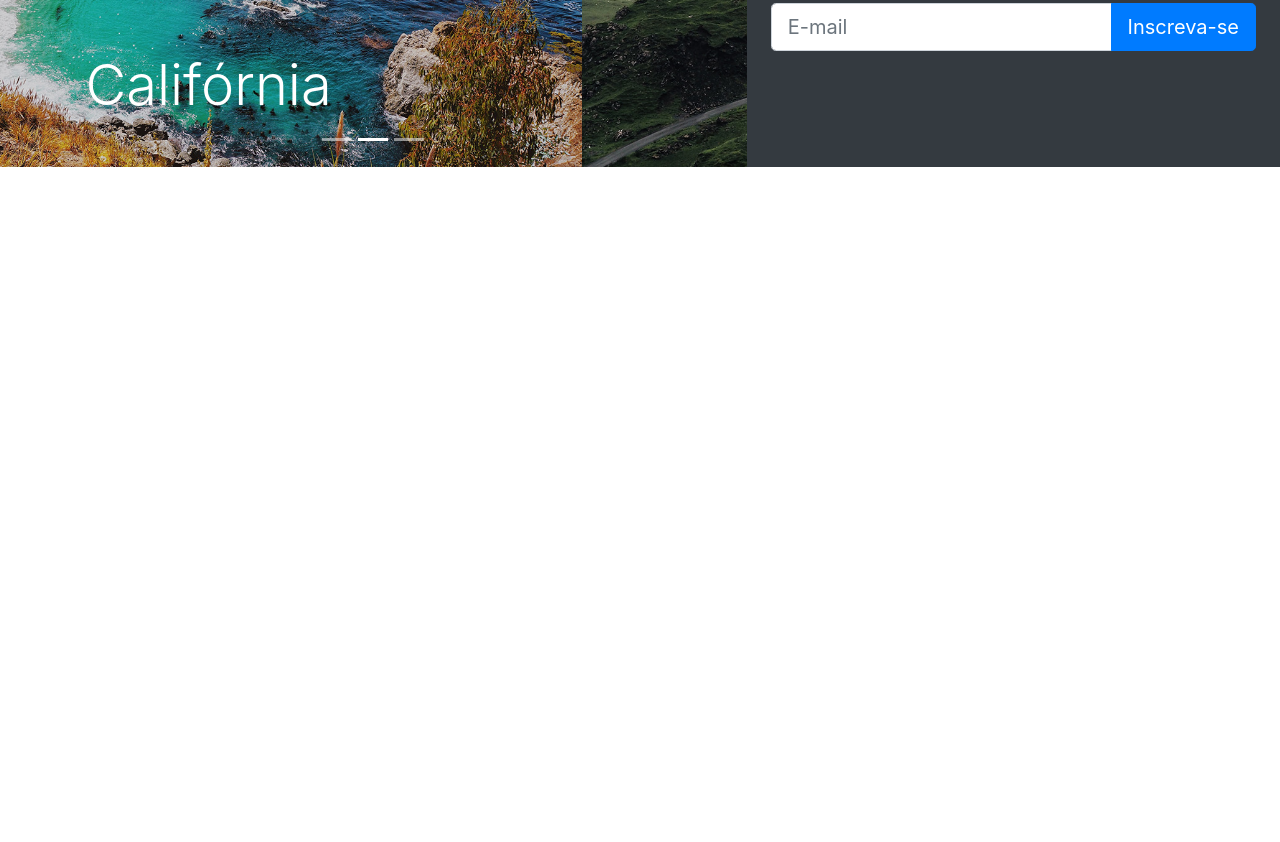
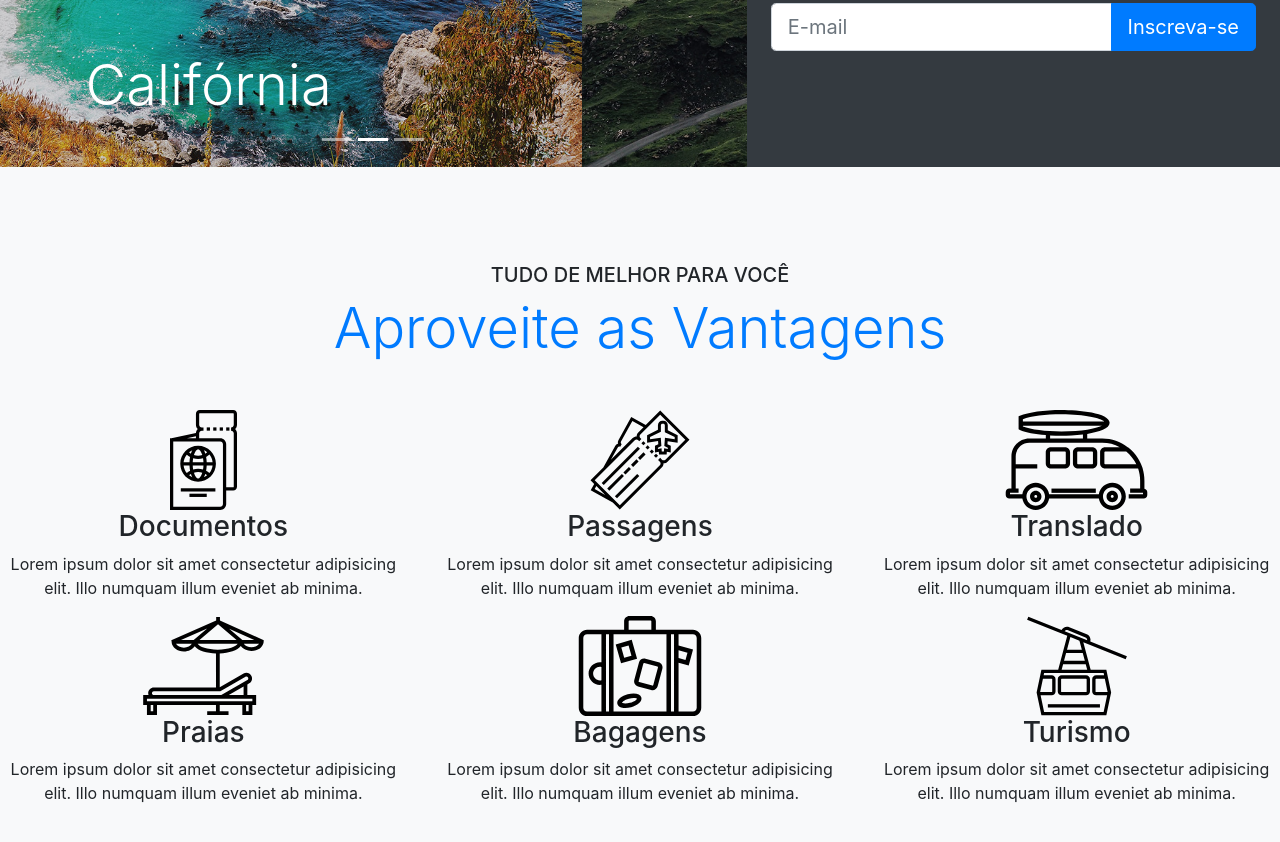
Before and after one commit to BryanJonathan/caravan-bootstrap-4, a plain HTML site: page index.html in a window 1280 px wide. Shown: the part 406-1248 px from the top of the page. Drawn offline with nearby package versions, Linux system fonts and the light colour scheme.

Commit message:
section-trip

```diff
--- a/css/style.css
+++ b/css/style.css
@@ -1,9 +1,8 @@
 body {
-  height: 2000px;
+  /* height: 2000px; */
   padding-top: 75px;
 }
 
 .box-shadow {
-  box-shadow: 0 2px 4px 0 rgba(0,0,0,.05),
-              0 4px 8px 0 rgba(0,0,0,.05);
+  box-shadow: 0 2px 4px 0 rgba(0, 0, 0, 0.05), 0 4px 8px 0 rgba(0, 0, 0, 0.05);
 }
--- a/index.html
+++ b/index.html
@@ -1,5 +1,6 @@
 <!doctype html>
 <html lang="en">
+
 <head>
   <!-- Required meta tags -->
   <meta charset="utf-8">
@@ -12,6 +13,7 @@
 
   <title>Caravan</title>
 </head>
+
 <body>
 
   <nav class="navbar navbar-expand-md navbar-light bg-light fixed-top py-3 box-shadow">
@@ -106,7 +108,58 @@
     </div>
   </section>
 
-
+  <section class="py-5 bg-light text-center">
+    <div class="container">
+      <div class="my-5">
+        <span class="h5 d-block">TUDO DE MELHOR PARA VOCÊ</span>
+        <h2 class="display-4 text-primary">Aproveite as Vantagens</h2>
+      </div>
+    </div>
+    <div class="row">
+      <div class="col-xl-4 col-md-6">
+        <div style="height: 100px;" class="d-flex justify-content-center">
+          <img src="./img/icones/passaporte.svg" alt="Passaporte">
+        </div>
+        <h3>Documentos</h3>
+        <p>Lorem ipsum dolor sit amet consectetur adipisicing elit. Illo numquam illum eveniet ab minima.</p>
+      </div>
+      <div class="col-xl-4 col-md-6">
+        <div style="height: 100px;" class="d-flex justify-content-center">
+          <img src="./img/icones/passagens.svg" alt="Passagens">
+        </div>
+        <h3>Passagens</h3>
+        <p>Lorem ipsum dolor sit amet consectetur adipisicing elit. Illo numquam illum eveniet ab minima.</p>
+      </div>
+      <div class="col-xl-4 col-md-6">
+        <div style="height: 100px;" class="d-flex justify-content-center">
+          <img src="./img/icones/translado.svg" alt="Translado">
+        </div>
+        <h3>Translado</h3>
+        <p>Lorem ipsum dolor sit amet consectetur adipisicing elit. Illo numquam illum eveniet ab minima.</p>
+      </div>
+      <div class="col-xl-4 col-md-6">
+        <div style="height: 100px;" class="d-flex justify-content-center">
+          <img src="./img/icones/praias.svg" alt="Praias">
+        </div>
+        <h3>Praias</h3>
+        <p>Lorem ipsum dolor sit amet consectetur adipisicing elit. Illo numquam illum eveniet ab minima.</p>
+      </div>
+      <div class="col-xl-4 col-md-6">
+        <div style="height: 100px;" class="d-flex justify-content-center">
+          <img src="./img/icones/bagagens.svg" alt="Bagagens">
+        </div>
+        <h3>Bagagens</h3>
+        <p>Lorem ipsum dolor sit amet consectetur adipisicing elit. Illo numquam illum eveniet ab minima.</p>
+      </div>
+      <div class="col-xl-4 col-md-6">
+        <div style="height: 100px;" class="d-flex justify-content-center">
+          <img src="./img/icones/turismo.svg" alt="Turismo">
+        </div>
+        <h3>Turismo</h3>
+        <p>Lorem ipsum dolor sit amet consectetur adipisicing elit. Illo numquam illum eveniet ab minima.</p>
+      </div>
+    </div>
+  </section>
 
 
 
@@ -117,4 +170,5 @@
   <script src="https://cdn.jsdelivr.net/npm/bootstrap@4.0.0/dist/js/bootstrap.min.js" integrity="sha384-JZR6Spejh4U02d8jOt6vLEHfe/JQGiRRSQQxSfFWpi1MquVdAyjUar5+76PVCmYl" crossorigin="anonymous"></script>
   <script src="/js/app.js"></script>
 </body>
+
 </html>
```
Lines whose indentation alone changed are shown as unchanged.
